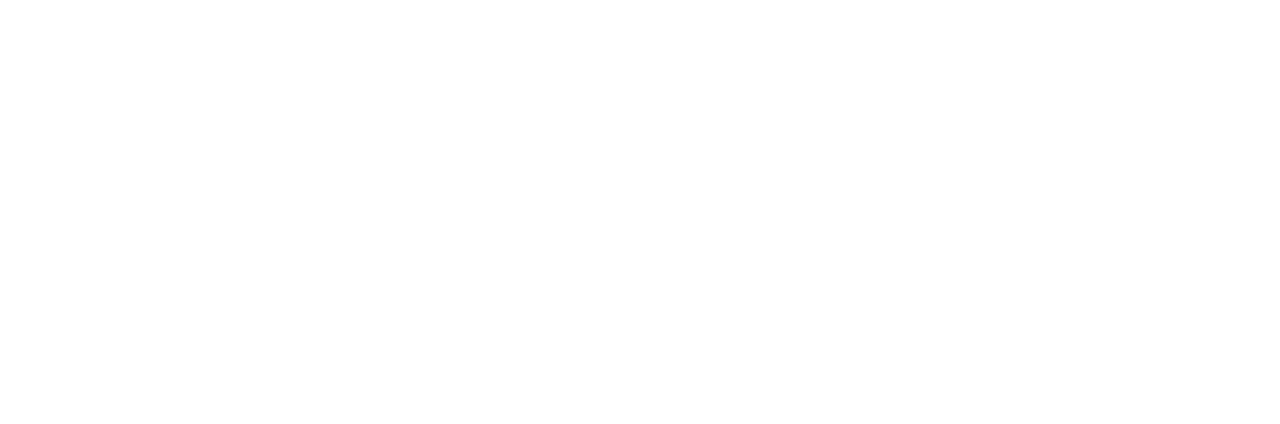
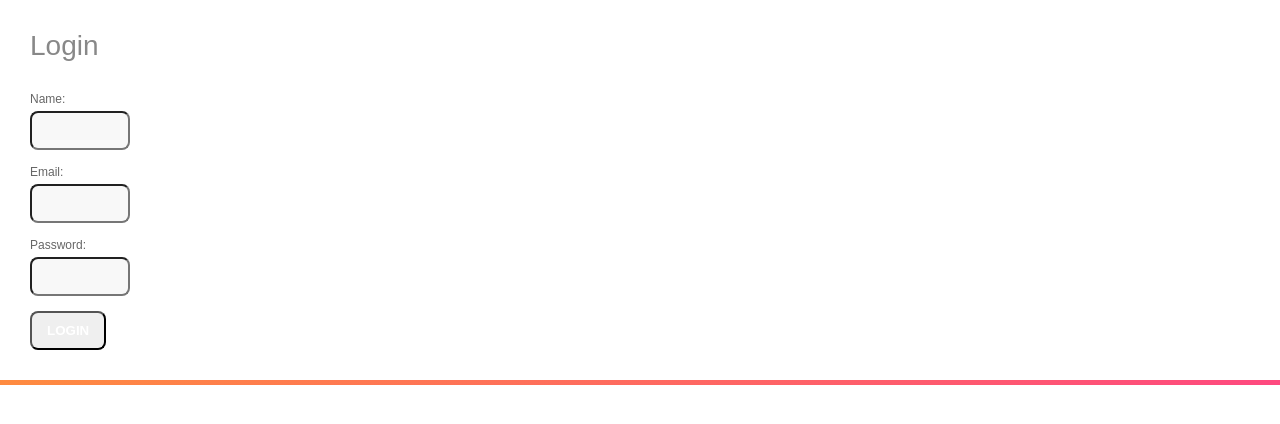
Before and after one commit to AyxanAxn/Cinema, a React (Create React App) app: page /login in a window 1280 px wide. Before the commit this address had no page. Shown: the top 424 px of the page. Built offline with nearby package versions, Linux system fonts and the light colour scheme.

Commit message:
feat: add login page

```diff
--- a/src/index.css
+++ b/src/index.css
@@ -11,3 +11,91 @@
   font-family: source-code-pro, Menlo, Monaco, Consolas, 'Courier New',
     monospace;
 }
+
+* {
+  margin: 0;
+  padding: 0;
+  box-sizing: border-box;
+  font-family: montserrat, sans-serif;
+}
+
+form{
+  display: block;
+  position: relative;
+}
+
+form:after{
+  content: '';
+  display: block;
+  position: absolute;
+  top: -5px;
+  left: -5px;
+  right: -5px;
+  bottom: -5px;
+  z-index: 1;
+  background-image: linear-gradient(to bottom right, #FFCE00, #FE4880);
+}
+
+form .form-inner {
+  position: relative;
+  display: block;
+  background-color: white;
+  padding: 30px;
+  z-index: 2;
+}
+
+form .form-inner h2 {
+  color: #888;
+  font-size: 28px;
+  font-weight: 500;
+  margin-bottom: 30px;
+}
+
+form .form-inner .form-group{
+  display: block;
+  color: #666;
+  width: 300px;
+  margin-bottom: 15px;
+}
+
+.form-inner .form-group label{
+   display: block;
+   color: #666;
+   font-size: 12px;
+   margin-bottom: 5px;
+   transition: 0.4s;
+}
+
+.form-inner .form-group:focus-within label{
+  color: #FE4880;
+}
+
+form .form-inner .form-group input {
+  display: block;
+  width: 100px;
+  padding: 10px 15px;
+  background-color: #f8f8f8;
+  border-radius: 8px;
+  transition: 0.4s;
+}
+
+form .form-inner .form-group input:focus {
+  box-shadow: 0px 0px 3px rgba(0,0,0,0.2);
+}
+
+form .form-inner input[type="submit"] {
+  display: inline-block;
+  padding: 10px 15px;
+  border-radius: 8px;
+  background-image: linear-gradient(to right #FFCE00 50%, #FFCE00 50%, #FE4880 );
+  background-size: 200%;
+  background-position: 0%;
+  transition: 0.4s;
+  color: white;
+  font-weight: 700;
+  cursor: pointer;
+}
+
+form .form-inner input[type="submit"]:hover {
+  background-position: 100% 0%;
+}
--- /dev/null
+++ b/src/pages/Login/index.tsx
@@ -0,0 +1,68 @@
+import React, {useState} from "react";
+
+export interface IDetails {
+    name: string;
+    email: string;
+    password: string;
+}
+
+export const Login = () => {
+    const adminUser = {
+        email: "adminadmin@com",
+        password: "admin123"
+    };
+
+    const [user, setUser] = useState({name: "", email: ""});
+    const [error, setError] = useState("");
+
+    const Login = (details: IDetails) => {
+        console.log(details);
+
+        if(details.email == adminUser.email  && details.password == adminUser.password)
+        {
+            console.log("Logged in");
+            setUser({
+                name: details.name,
+                email: details.email
+            });
+        }
+        else{
+            console.log("Details do not match");
+            setError("Details do not match");
+        }
+    };
+
+    const LogOut = () => {
+        console.log("Logout");
+        setUser({name: "", email: ""});
+    };
+
+    const [details, setDetails] = useState<IDetails>({name: "", email: "", password: ""});
+
+    const submitHandler = (e: React.SyntheticEvent) => {
+        e.preventDefault();
+        Login(details);
+    };
+
+    return (
+        <form onSubmit={submitHandler}>
+            <div className='form-inner'>
+                <h2>Login</h2>
+                {(error != "") ? (<div className='error'>{error}</div>) : ""}
+                <div className='form-group'>
+                    <label htmlFor='name'>Name: </label>
+                    <input type="text" name="name" id = "name" onChange={e => setDetails({...details, name: e.target.value})} value={details.name} />
+                </div>
+                <div className='form-group'>
+                    <label htmlFor='email'>Email: </label>
+                    <input type="email" name="email" id = "email"  onChange={e => setDetails({...details, email: e.target.value})} value={details.email}/>
+                </div>
+                <div className='form-group'>
+                    <label htmlFor='password'>Password: </label>
+                    <input type="password" name="password" id = "password"  onChange={e => setDetails({...details, password: e.target.value})} value={details.password}/>
+                </div>
+                <input type="submit" value="LOGIN" />
+            </div>
+        </form>
+    );
+};
--- a/src/routes/index.tsx
+++ b/src/routes/index.tsx
@@ -3,12 +3,14 @@
     Routes,
     Route,
 } from "react-router-dom";
+import { Login } from "../pages/Login";
 import { MainPage } from "../pages/MainPage";
 
 export const AppRoutes = () => {
     return (
         <Routes>
             <Route path="/" element={<MainPage />}/>
+            <Route path="/login" element={<Login />}/>
         </Routes>
     );
 };
```
